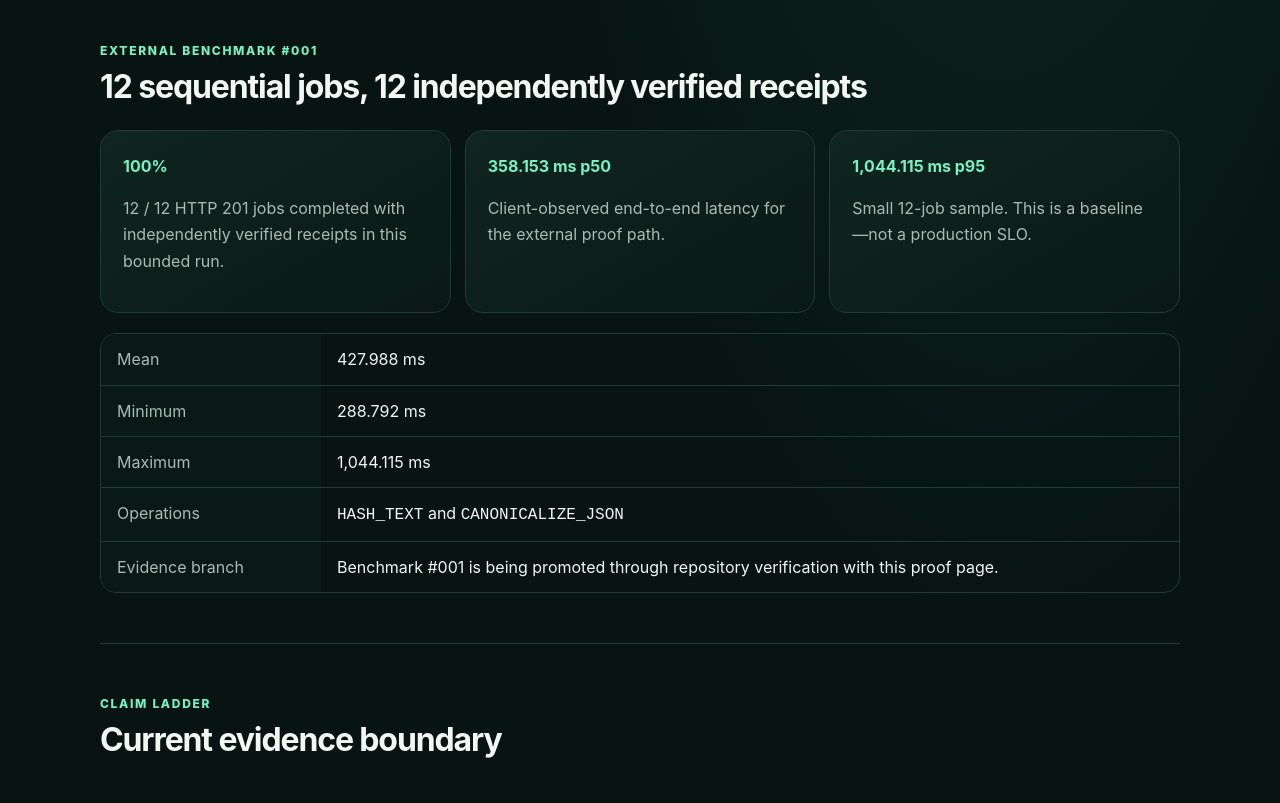
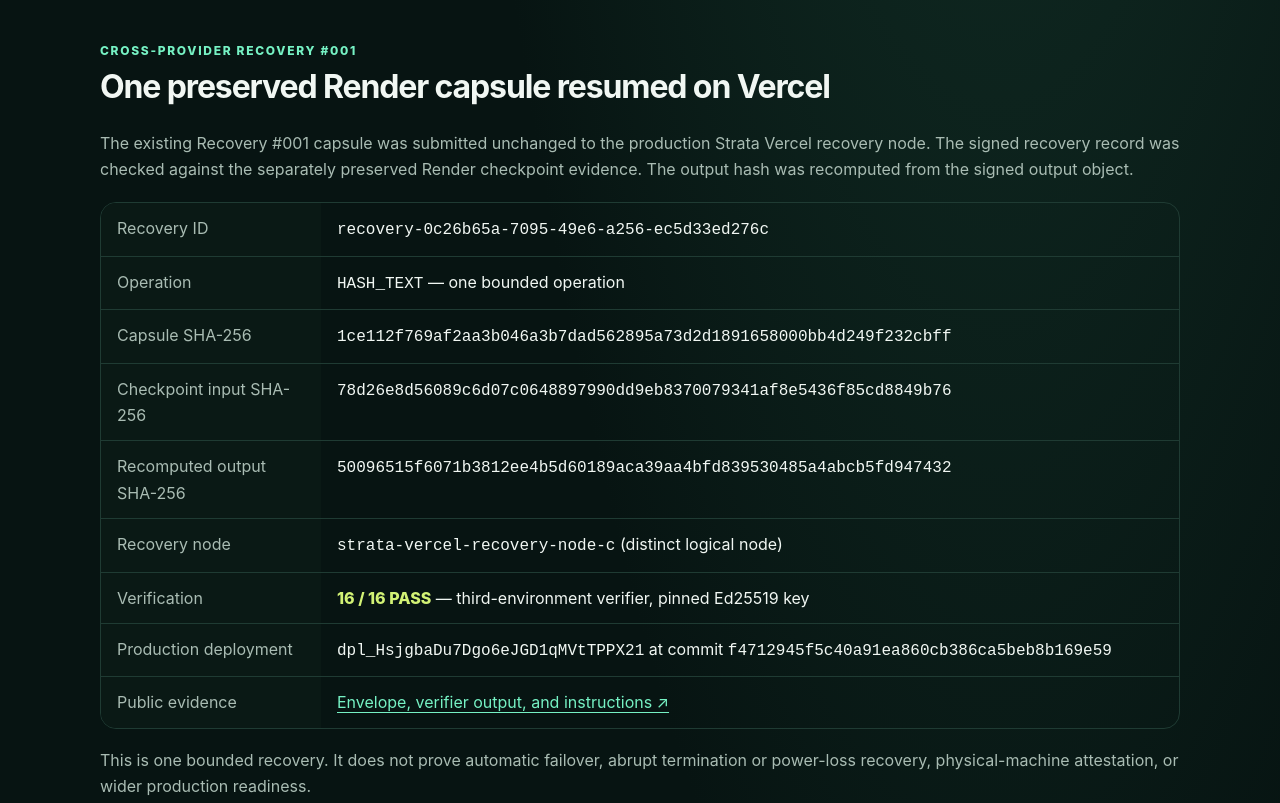
Before and after one commit to KindredKJ/strata-data-port-network, a website: page public/proof.html in a window 1280 px wide. Shown: the part 1700-2503 px from the top of the page. Drawn offline with Linux system fonts and the light colour scheme.

Commit message:
docs(proof): publish bounded cross-provider recovery evidence

```diff
--- a/public/proof.html
+++ b/public/proof.html
@@ -4,7 +4,7 @@
 <meta charset="utf-8">
 <meta name="viewport" content="width=device-width,initial-scale=1">
 <meta name="theme-color" content="#071412">
-<meta name="description" content="Public Kindred External Proof evidence for Strata Data Port Network: signed cross-provider execution, forced redeploy recovery, and measured external baseline.">
+<meta name="description" content="Public Kindred External Proof evidence for Strata Data Port Network: signed execution, forced redeploy recovery, verified cross-provider recovery, and measured external baseline.">
 <title>Strata Proof Record | Kindred Labs</title>
 <style>
 :root{color-scheme:dark;--bg:#071412;--panel:#0c1e1a;--line:#1f3b33;--text:#f1f7f3;--muted:#a9bcb3;--mint:#76f2c4;--lime:#d2f275;--red:#f59b9b;--max:1080px}
@@ -49,6 +49,24 @@
 </div>
 </section>
 
+
+<section class="section" id="cross-provider-recovery">
+<div class="eyebrow">Cross-Provider Recovery #001</div><h2>One preserved Render capsule resumed on Vercel</h2>
+<p class="muted">The existing Recovery #001 capsule was submitted unchanged to the production Strata Vercel recovery node. The signed recovery record was checked against the separately preserved Render checkpoint evidence. The output hash was recomputed from the signed output object.</p>
+<div class="kv">
+<div>Recovery ID</div><div><code>recovery-0c26b65a-7095-49e6-a256-ec5d33ed276c</code></div>
+<div>Operation</div><div><code>HASH_TEXT</code> — one bounded operation</div>
+<div>Capsule SHA-256</div><div><code>1ce112f769af2aa3b046a3b7dad562895a73d2d1891658000bb4d249f232cbff</code></div>
+<div>Checkpoint input SHA-256</div><div><code>78d26e8d56089c6d07c0648897990dd9eb8370079341af8e5436f85cd8849b76</code></div>
+<div>Recomputed output SHA-256</div><div><code>50096515f6071b3812ee4b5d60189aca39aa4bfd839530485a4abcb5fd947432</code></div>
+<div>Recovery node</div><div><code>strata-vercel-recovery-node-c</code> (distinct logical node)</div>
+<div>Verification</div><div><span class="pass">16 / 16 PASS</span> — third-environment verifier, pinned Ed25519 key</div>
+<div>Production deployment</div><div><code>dpl_HsjgbaDu7Dgo6eJGD1qMVtTPPX21</code> at commit <code>f4712945f5c40a91ea860cb386ca5beb8b169e59</code></div>
+<div>Public evidence</div><div><a href="https://github.com/KindredKJ/strata-data-port-network/tree/main/examples/external-proof-v1/cross-provider-recovery-001">Envelope, verifier output, and instructions ↗</a></div>
+</div>
+<p class="muted" style="margin-top:18px">This is one bounded recovery. It does not prove automatic failover, abrupt termination or power-loss recovery, physical-machine attestation, or wider production readiness.</p>
+</section>
+
 <section class="section" id="benchmark">
 <div class="eyebrow">External Benchmark #001</div><h2>12 sequential jobs, 12 independently verified receipts</h2>
 <div class="grid">
@@ -74,6 +92,7 @@
 <tr><td>Cross-provider state transfer</td><td class="pass">VERIFIED</td><td>Canonical state reached production Strata on Vercel with matching SHA-256.</td></tr>
 <tr><td>Independent signed receipt verification</td><td class="pass">VERIFIED</td><td>Ed25519 receipt verified outside source and destination services.</td></tr>
 <tr><td>Forced redeploy recovery</td><td class="pass">VERIFIED</td><td>Sealed state survived a deliberate Render process replacement and resumed.</td></tr>
+<tr><td>Cross-provider sealed-capsule recovery</td><td class="pass">VERIFIED — one bounded HASH_TEXT recovery</td><td>The preserved capsule was resumed on a distinct Vercel node; capsule/input hashes matched preserved checkpoint evidence and the output hash was recomputed.</td></tr>
 <tr><td>12-job external baseline</td><td class="pass">VERIFIED</td><td>12/12 sequential bounded jobs completed and independently verified.</td></tr>
 <tr><td>Automatic failover</td><td class="no">NOT YET PROVEN</td><td>Recovery still requires an external trigger.</td></tr>
 <tr><td>Abrupt power-loss recovery</td><td class="no">NOT YET PROVEN</td><td>No physical power interruption has been exercised.</td></tr>
@@ -90,6 +109,9 @@
 <p class="muted">The public Ed25519 verification key and verifier are committed to the repository. No private signing key or transport secret is required.</p>
 <pre class="code">node scripts/verify-external-receipt.mjs \
   --receipt examples/external-proof-v1/001/receipt.envelope.json</pre>
+<pre class="code">node scripts/verify-cross-provider-recovery.mjs \
+  --envelope examples/external-proof-v1/cross-provider-recovery-001/recovery.envelope.json \
+  --expected-evidence examples/external-proof-v1/recovery-001/recovery.summary.json</pre>
 <div class="actions"><a class="button primary" href="https://github.com/KindredKJ/strata-data-port-network/tree/main/examples/external-proof-v1">Open evidence repository ↗</a><a class="button" href="https://github.com/KindredKJ/strata-data-port-network/blob/main/docs/INDEPENDENT-VERIFICATION.md">Run your own proof ↗</a><a class="button" href="https://github.com/KindredKJ/strata-data-port-network/blob/main/docs/EXTERNAL-PROOF-THREAT-MODEL.md">Threat model ↗</a><a class="button" href="/">Back to Strata</a></div>
 </section>
 
```
